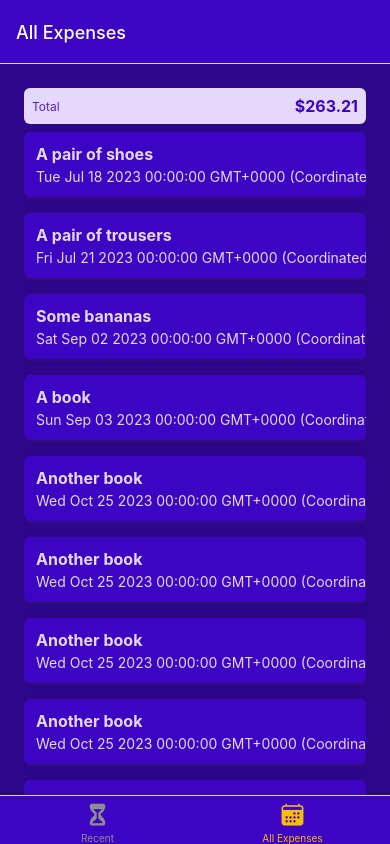
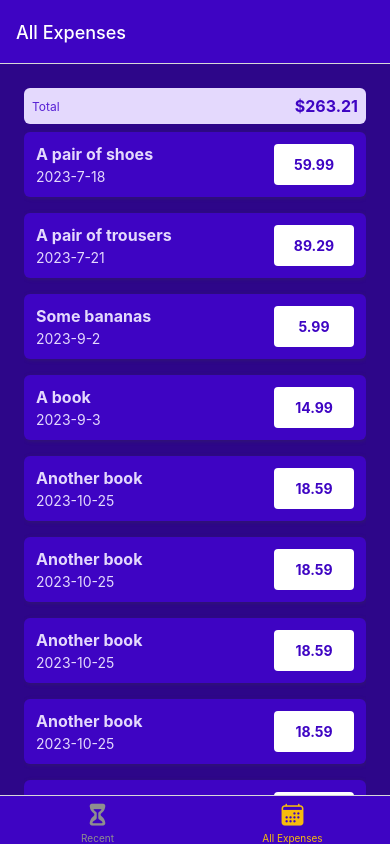
Before and after one commit to sohyeon-zoe-kim/RNCourse, a React Native app in the folder AccountBookApp/: screen /AllExpenses in a window 390 px wide. Built offline with nearby package versions, Linux system fonts and the light colour scheme.

Commit message:
feat: 날짜 형식 지정하기

```diff
--- a/AccountBookApp/components/ExpensesOutput/ExpenseItem.js
+++ b/AccountBookApp/components/ExpensesOutput/ExpenseItem.js
@@ -1,6 +1,7 @@
 import { Pressable, View, Text, StyleSheet } from 'react-native'
 
 import { GlobalStyles } from '../../constants/styles'
+import { getFormattedDate } from '../../util/data'
 
 function ExpenseItem({ description, amount, date }) {
   return (
@@ -10,10 +11,10 @@
           <Text style={[styles.textBase, styles.description]}>
             {description}
           </Text>
-          <Text style={styles.textBase}>{date.toString()}</Text>
+          <Text style={styles.textBase}>{getFormattedDate(date)}</Text>
         </View>
         <View style={styles.amountContainer}>
-          <Text style={styles.amount}>{amount}</Text>
+          <Text style={styles.amount}>{amount.toFixed(2)}</Text>
         </View>
       </View>
     </Pressable>
@@ -50,6 +51,7 @@
     justifyContent: 'center',
     alignItems: 'center',
     borderRadius: 4,
+    minWidth: 80,
   },
   amount: {
     color: GlobalStyles.colors.primary500,
--- /dev/null
+++ b/AccountBookApp/util/data.js
@@ -0,0 +1,3 @@
+export function getFormattedDate(date) {
+  return `${date.getFullYear()}-${date.getMonth() + 1}-${date.getDate()}`
+}
```
